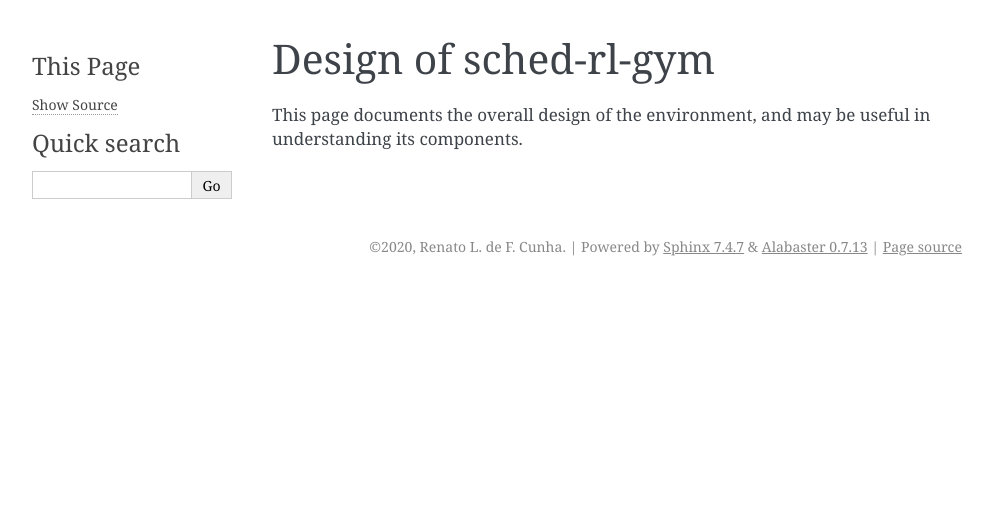
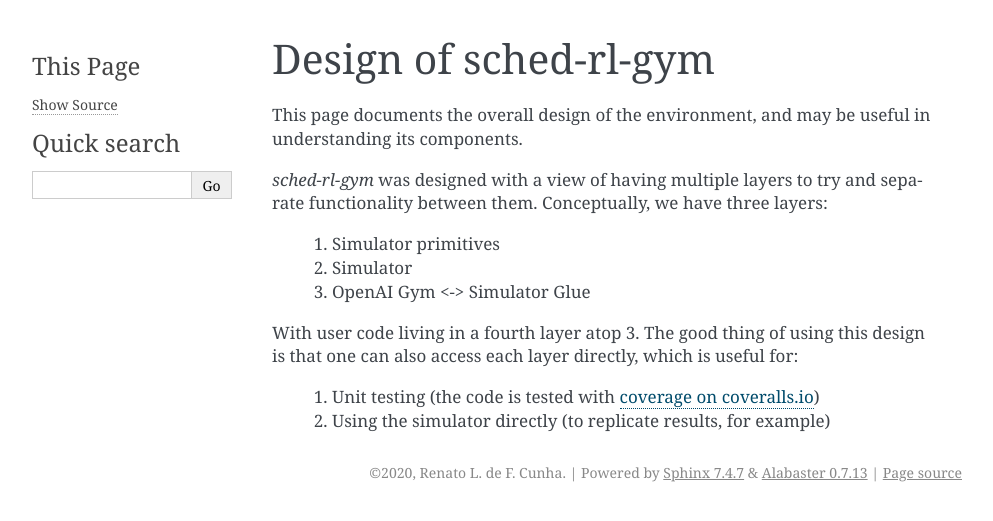
Before and after one commit to renatolfc/sched-rl-gym, a Sphinx documentation site: the page built from docs/design.rst, in a window 1280 px wide. Shown: the top 521 px of the page, without its empty margins (148-1141 px from the left). Built offline with Sphinx 7.4.7, drawn with Linux system fonts in a browser that asks for light colours; pages that are not in the unit, such as notebooks, are missing from menus.

Commit message:
docs: add overall design idea

```diff
--- a/docs/conf.py
+++ b/docs/conf.py
@@ -33,6 +33,7 @@ extensions = [
     'sphinx.ext.autodoc',
     'sphinx.ext.coverage',
     'sphinx.ext.napoleon',
+    'sphinx.ext.inheritance_diagram',
 ]
 
 # Add any paths that contain templates here, relative to this directory.
--- a/docs/design.rst
+++ b/docs/design.rst
@@ -3,3 +3,17 @@ Design of sched-rl-gym
 
 This page documents the overall design of the environment, and may be useful in
 understanding its components.
+
+`sched-rl-gym` was designed with a view of having multiple layers to try and
+separate functionality between them. Conceptually, we have three layers:
+
+ 1. Simulator primitives
+ 2. Simulator
+ 3. OpenAI Gym <-> Simulator Glue
+
+With user code living in a fourth layer atop 3. The good thing of using this
+design is that one can also access each layer directly, which is useful for:
+
+ 1. Unit testing (the code is tested with `coverage on coveralls.io
+    <https://coveralls.io/github/renatolfc/sched-rl-gym>`_)
+ 2. Using the simulator directly (to replicate results, for example)
```
Also changed, not shown: docs/lugarrl.rst (+10 -8 lines).
